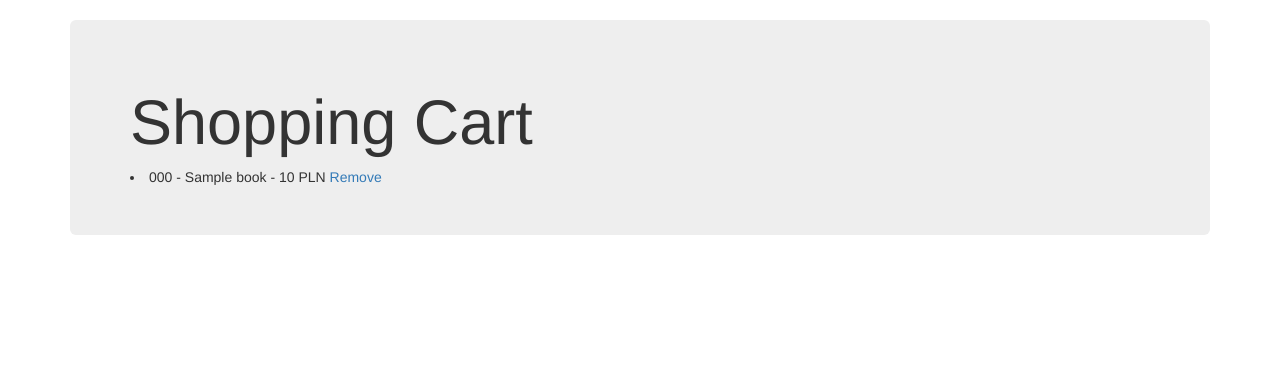
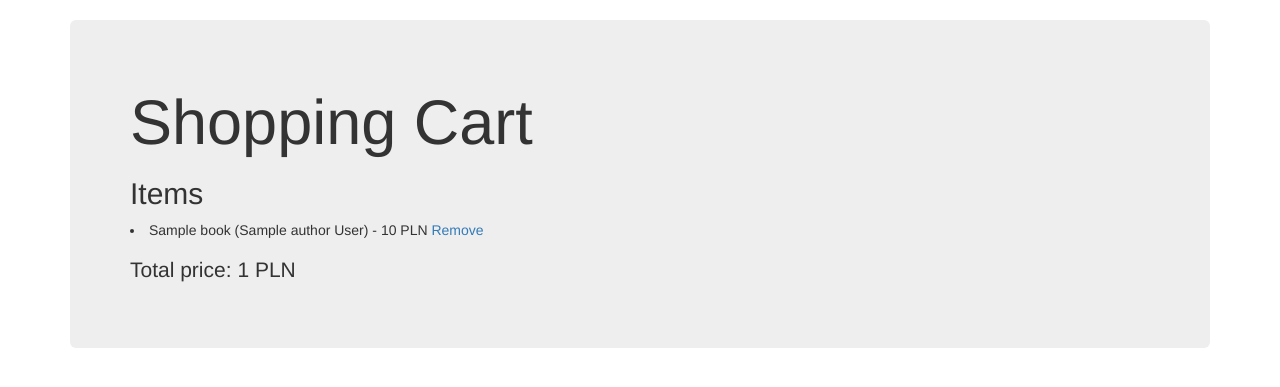
Before and after one commit to damianpud/flask_task, a Flask app: template templates/cart.html in a window 1280 px wide. Shown: the part 102-489 px from the top of the page. Run offline with Flask 2, Linux system fonts and the light colour scheme; tables that the repository leaves empty hold one stand-in row (values such as "Sample post"); the template is opened without the code that fills it: values that come from a table or form of the project are taken from there, most other values are stand-ins (such as "Sample title", 1, 10 or a date in 2020); some libraries are stand-ins or nearby versions.

Commit message:
updated cart template

```diff
--- a/templates/cart.html
+++ b/templates/cart.html
@@ -4,11 +4,14 @@
 
       <h1>Shopping Cart</h1>
 
+            <h2>Items</h2>
             {% for order in user_cart %}
-                  <li>{{ order.order_number }} - {{ order.book.title }} - {{ order.book.price }} PLN
+                  <li>{{ order.book.title }} ({{ order.book.author.name }} {{ order.book.author.surname }})
+                        - {{ order.book.price }} PLN
                         <a href="{{ url_for('main.delete_from_cart', order_id=order.id) }}">Remove</a>
                   </li>
-
             {% endfor %}
+            <p></p>
+            <p>Total price: {{ total_price }} PLN</p>
 
 {% endblock %}
```
